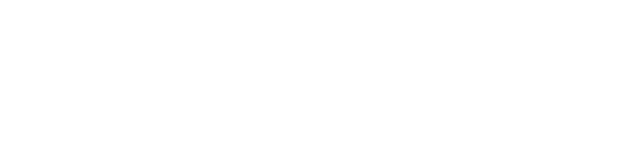
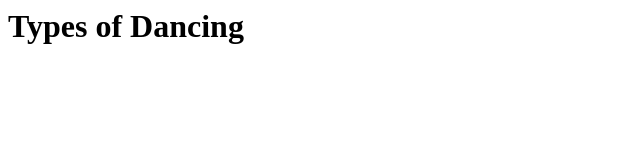
Before and after one commit to myasteans4-jpg/MyaWebsite, a plain HTML site: page dancing.html in a window 1280 px wide. Shown: the whole page, without its empty margins (0-640 px from the left). Drawn offline with Linux system fonts and the light colour scheme.

Commit message:
Update dancing.html

```diff
--- a/dancing.html
+++ b/dancing.html
@@ -1,4 +1,11 @@
 
-
-
-<link >
+<DOCTYPE html>
+<html>
+  <head>
+    <title>My Hobby Wesite</title>
+    <link rel = "stylesheet" href = "mystyles.css">
+  </head>
+  <body>
+    <h1>Types of Dancing</h1>
+  </body>
+</html>
```
